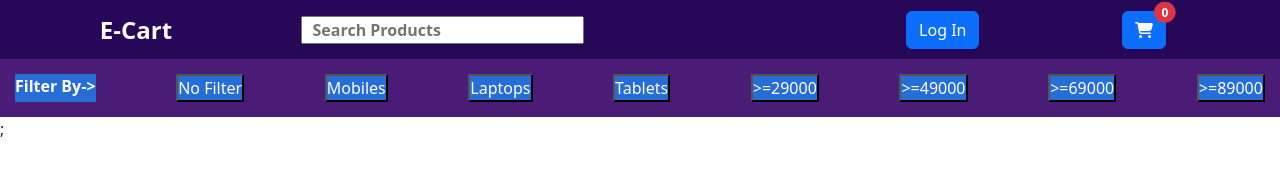
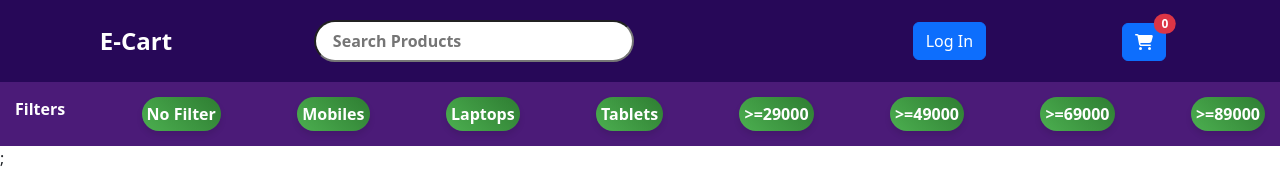
Before and after one commit to paulmaitra10/myfrontend, a React (Vite) app: page / in a window 1280 px wide. Shown: the top 181 px of the page. Built offline with nearby package versions, Linux system fonts and the light colour scheme; no server answers.

Commit message:
updated filters

```diff
--- a/src/components/Navbar.jsx
+++ b/src/components/Navbar.jsx
@@ -105,6 +105,7 @@ useEffect(() => {
               onChange={handleChange}
               type="text"
               placeholder="Search Products"
+              style={{borderRadius:'50px',padding:'7px',width:'20rem'}}
             />
           </div>
 
@@ -126,38 +127,38 @@ useEffect(() => {
         </div>
         {location.pathname == "/" && (
           <div className="navbarwrapper">
-            <span className="items">Filter By{"->"}</span>
-            <button className="items" onClick={() => handleNoFilter()}>
+            <span className="items">Filters</span>
+            <button className="animated-button" onClick={() => handleNoFilter()}>
               No Filter
             </button>
             <button
-              className="items"
+              className="animated-button"
               onClick={() => filterByCategory("mobiles")}
             >
               Mobiles
             </button>
             <button
-              className="items"
+              className="animated-button"
               onClick={() => filterByCategory("laptops")}
             >
               Laptops
             </button>
             <button
-              className="items"
+              className="animated-button"
               onClick={() => filterByCategory("tablets")}
             >
               Tablets
             </button>
-            <button className="items" onClick={() => filterByPrice("29000")}>
+            <button className="animated-button" onClick={() => filterByPrice("29000")}>
               {">="}29000
             </button>
-            <button className="items" onClick={() => filterByPrice("49000")}>
+            <button className="animated-button" onClick={() => filterByPrice("49000")}>
               {">="}49000
             </button>
-            <button className="items" onClick={() => filterByPrice("69000")}>
+            <button className="animated-button" onClick={() => filterByPrice("69000")}>
               {">="}69000
             </button>
-            <button className="items" onClick={() => filterByPrice("89000")}>
+            <button className="animated-button" onClick={() => filterByPrice("89000")}>
               {">="}89000
             </button>
           </div>
--- a/src/index.css
+++ b/src/index.css
@@ -19,6 +19,9 @@
 }
 .searchbar{
     width: 45%;
+    padding: 10px;
+    margin-left: 10px;
+    margin-right: 10px;
 }
 .searchbar input{
     width: 50%;
@@ -56,7 +59,7 @@ input::placeholder{
 }
 .items{
     color:white;
-    background-color: rgb(38, 109, 214);
+    text-align: center;
     text-decoration:none;
     font: bold;
 }
@@ -148,3 +151,83 @@ input::placeholder{
     cursor: pointer;
 
 }
+.search-bar {
+    display: flex;
+    align-items: center;
+    justify-content: center;
+    width: 50%;
+    max-width: 400px;
+    margin: 20px auto;
+    padding: 5px;
+    border: 2px solid #4caf50;
+    border-radius: 30px;
+    background-color: #ffffff;
+    box-shadow: 0 4px 6px rgba(0, 0, 0, 0.1);
+    transition: box-shadow 0.3s ease, border-color 0.3s ease;
+  }
+
+  .search-bar:hover {
+    box-shadow: 0 6px 10px rgba(0, 0, 0, 0.15);
+    border-color: #2e7d32;
+  }
+
+  /* Styling for the input field */
+  .search-input {
+    flex: 1;
+    border: none;
+    outline: none;
+    font-size: 16px;
+    padding: 5px 10px;
+    border-radius: 30px 0 0 30px;
+  }
+
+/* Button styling */
+.animated-button {
+    padding: 5px 5px;
+    font-size: 16px;
+    font-weight: bold;
+    color: #ffffff;
+    background: linear-gradient(45deg, #4caf50, #2e7d32);
+    border: none;
+    border-radius: 30px;
+    cursor: pointer;
+    box-shadow: 0 4px 6px rgba(0, 0, 0, 0.1);
+    transition: all 0.3s ease;
+    outline: none;
+    position: relative;
+    overflow: hidden;
+  }
+
+  /* Hover effect */
+  .animated-button:hover {
+    background: linear-gradient(45deg, #66bb6a, #43a047);
+    transform: scale(1.05);
+    box-shadow: 0 6px 12px rgba(0, 0, 0, 0.15);
+  }
+
+  /* Active (click) effect */
+  .animated-button:active {
+    transform: scale(0.95);
+    box-shadow: 0 2px 4px rgba(0, 0, 0, 0.2);
+  }
+
+  /* Ripple effect */
+  .animated-button::after {
+    content: '';
+    position: absolute;
+    width: 100%;
+    height: 100%;
+    top: 0;
+    left: 0;
+    background: rgba(255, 255, 255, 0.5);
+    opacity: 0;
+    transform: scale(0);
+    transition: opacity 0.3s, transform 0.3s;
+    border-radius: 50%;
+    pointer-events: none;
+  }
+
+  .animated-button:hover::after {
+    opacity: 1;
+    transform: scale(2.5);
+  }
```
